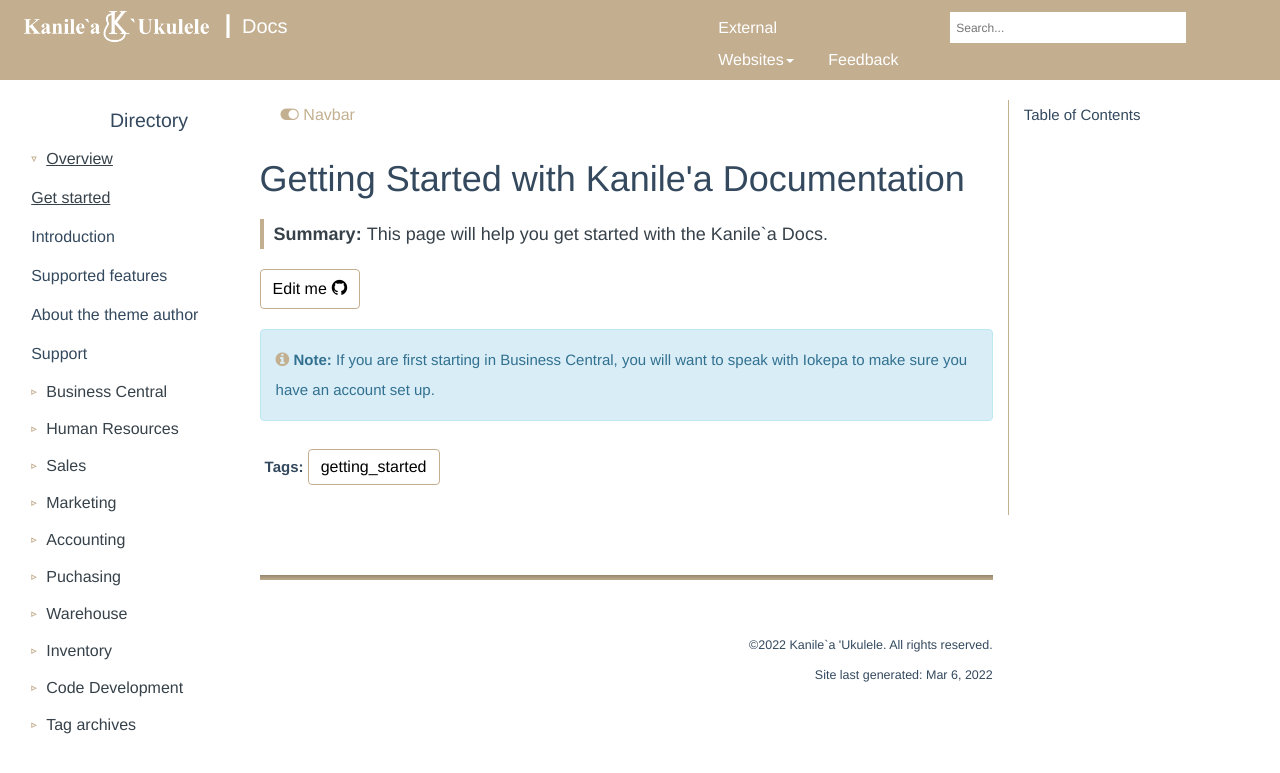
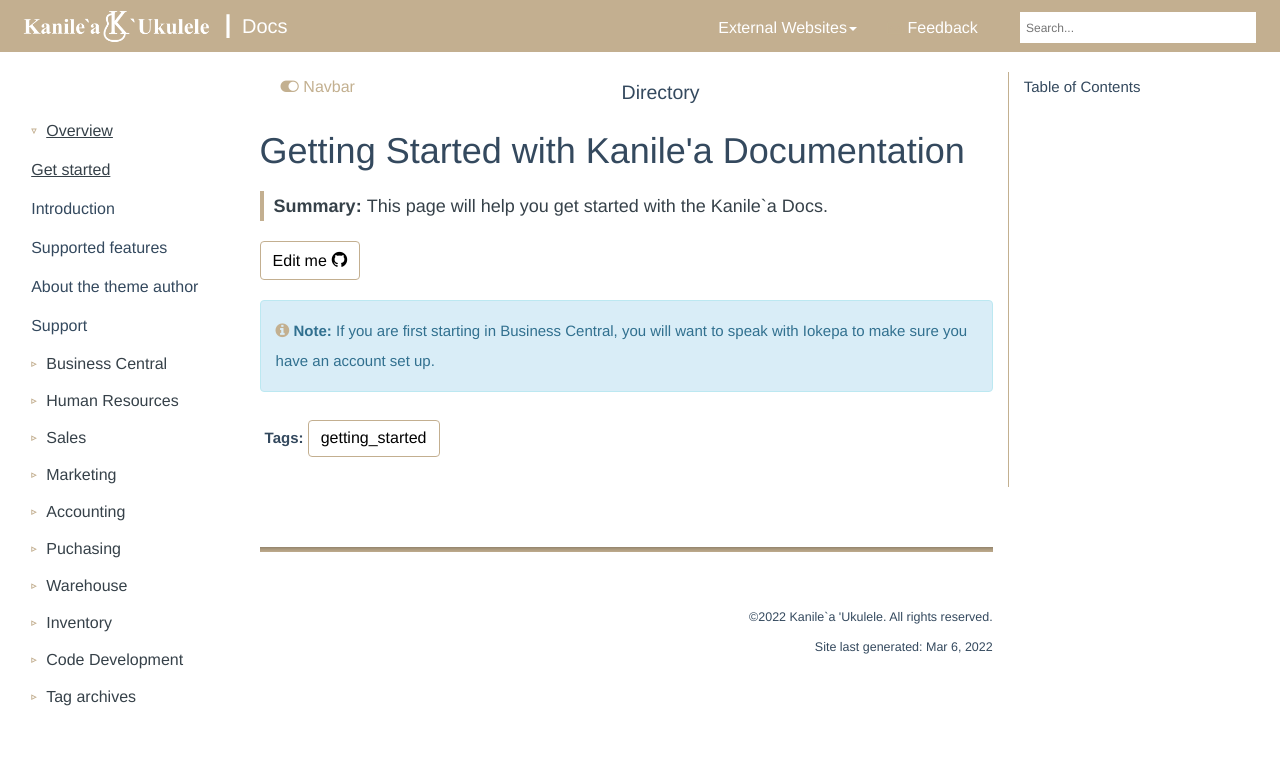
Before and after one commit to iokepasouza/KanileaDocs, a Jekyll site: the page built from index.md, in a window 1280 px wide. Shown: the top 773 px of the page. Built offline with Jekyll 4.4.1, drawn with Linux system fonts in a browser that asks for light colours; comment, search, counter and statistics services are not loaded.

Commit message:
content update

```diff
--- a/css/theme-beige.css
+++ b/css/theme-beige.css
@@ -526,7 +526,6 @@
 .nav > li {
     margin: 1px 0;
     padding-left: .2px;
-    max-width: 20%;
 }
 
 .nav > li li {
@@ -1418,7 +1417,7 @@
 .navbar {
     position: relative;
     top: 0;
-    min-height: 55px;
+    max-height: 55px;
     margin-bottom: 20px;
     border: 1px solid transparent;
 }
```
